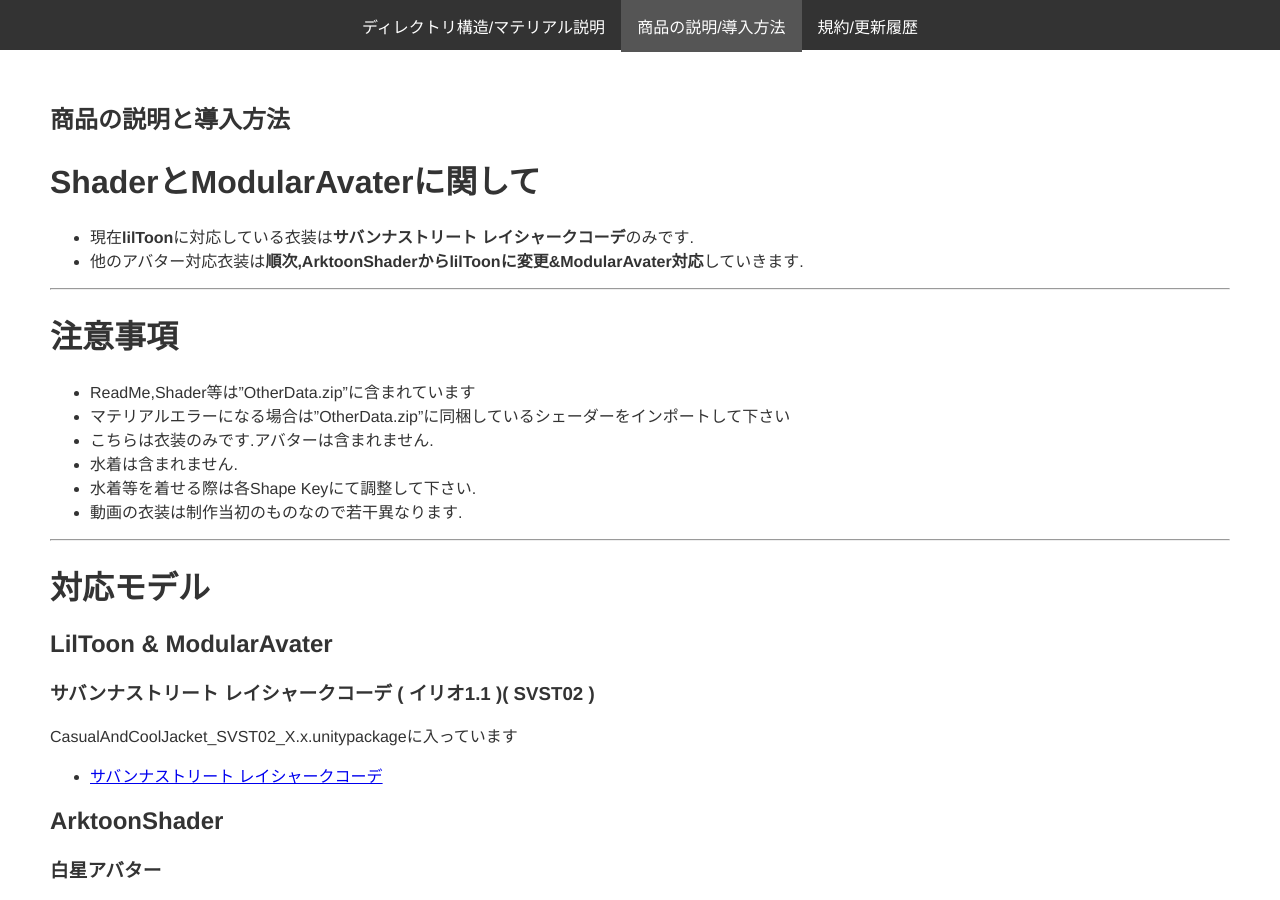
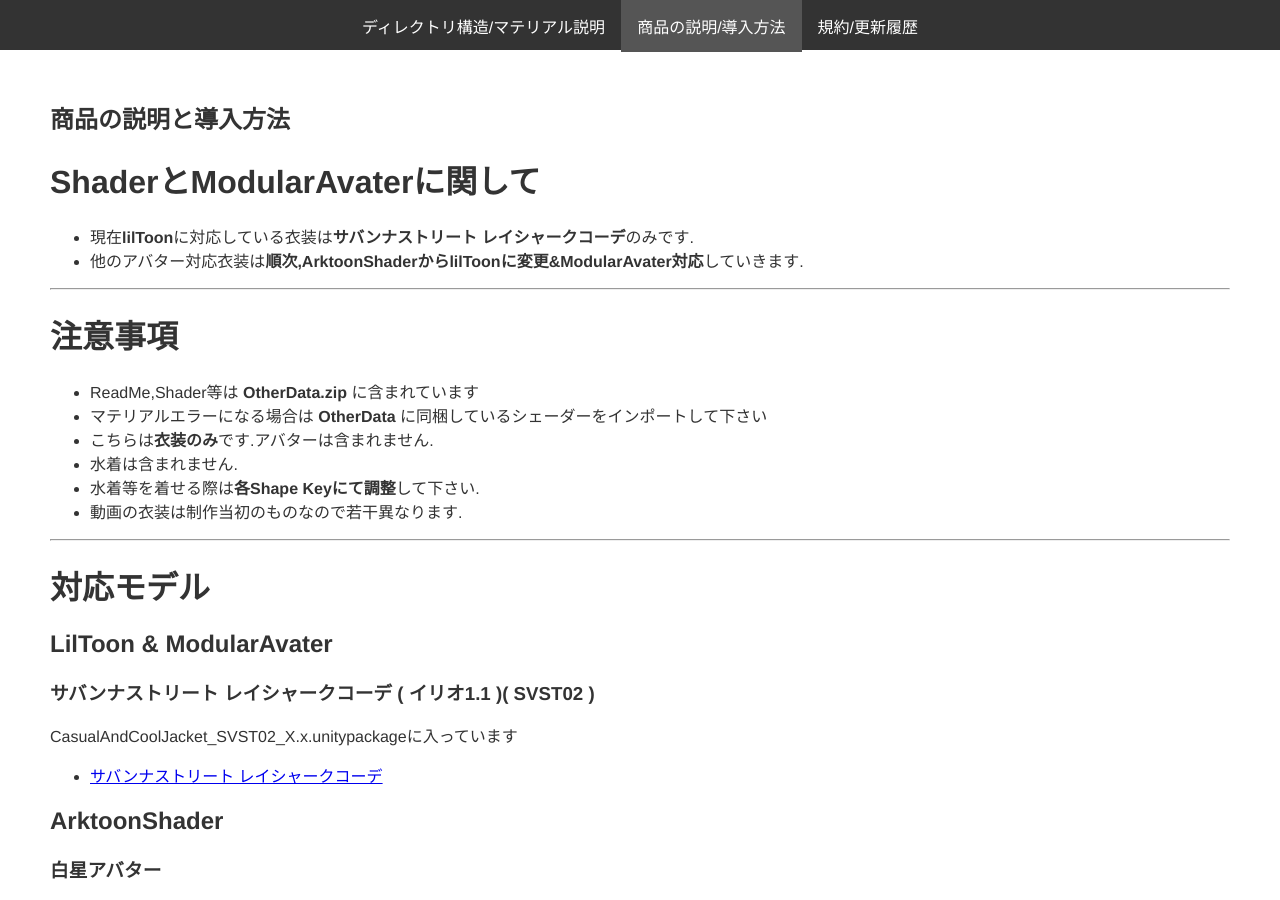
Before and after one commit to KLJP01/CasualAndCoolJacketManual, a Jekyll site: the page built from getting-started.md, in a window 1280 px wide and 900 px high. Built offline with Jekyll 4.4.1, drawn with Linux system fonts in a browser that asks for light colours; some of the changed text lies outside the part shown.

Commit message:
:bug: Fix

```diff
--- a/getting-started.md
+++ b/getting-started.md
@@ -10,11 +10,11 @@ title: 商品の説明と導入方法
 ---
 
 # 注意事項
-* ReadMe,Shader等は"OtherData.zip"に含まれています
-* マテリアルエラーになる場合は"OtherData.zip"に同梱しているシェーダーをインポートして下さい
-* こちらは衣装のみです.アバターは含まれません.
+* ReadMe,Shader等は **OtherData.zip** に含まれています
+* マテリアルエラーになる場合は **OtherData** に同梱しているシェーダーをインポートして下さい
+* こちらは**衣装のみ**です.アバターは含まれません.
 * 水着は含まれません.
-* 水着等を着せる際は各Shape Keyにて調整して下さい.
+* 水着等を着せる際は**各Shape Keyにて調整**して下さい.
 * 動画の衣装は制作当初のものなので若干異なります.
 
 ---
```
Also changed, not shown: other parts of getting-started.md (+3 -2 lines), history.md (+3 -1 lines).
